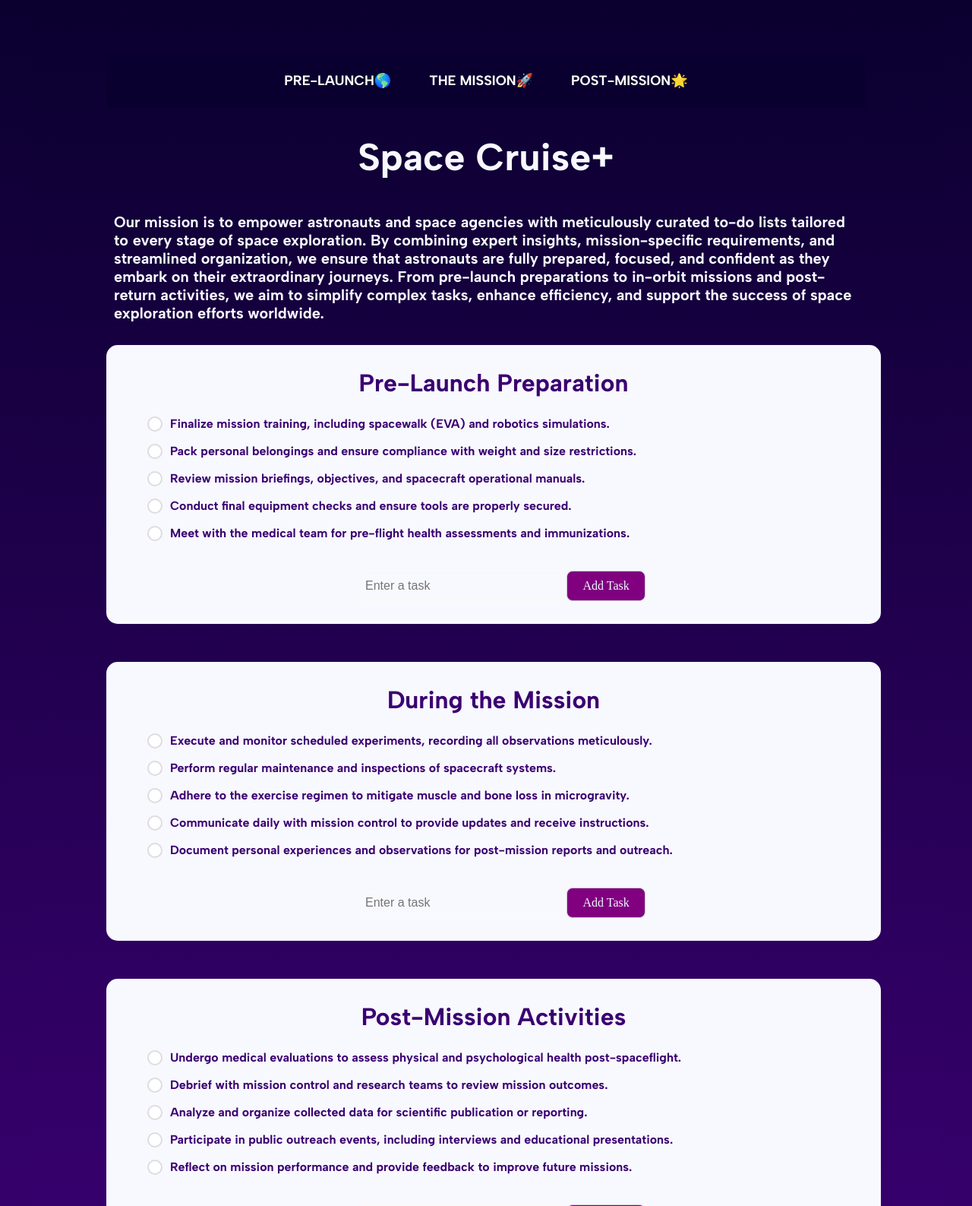
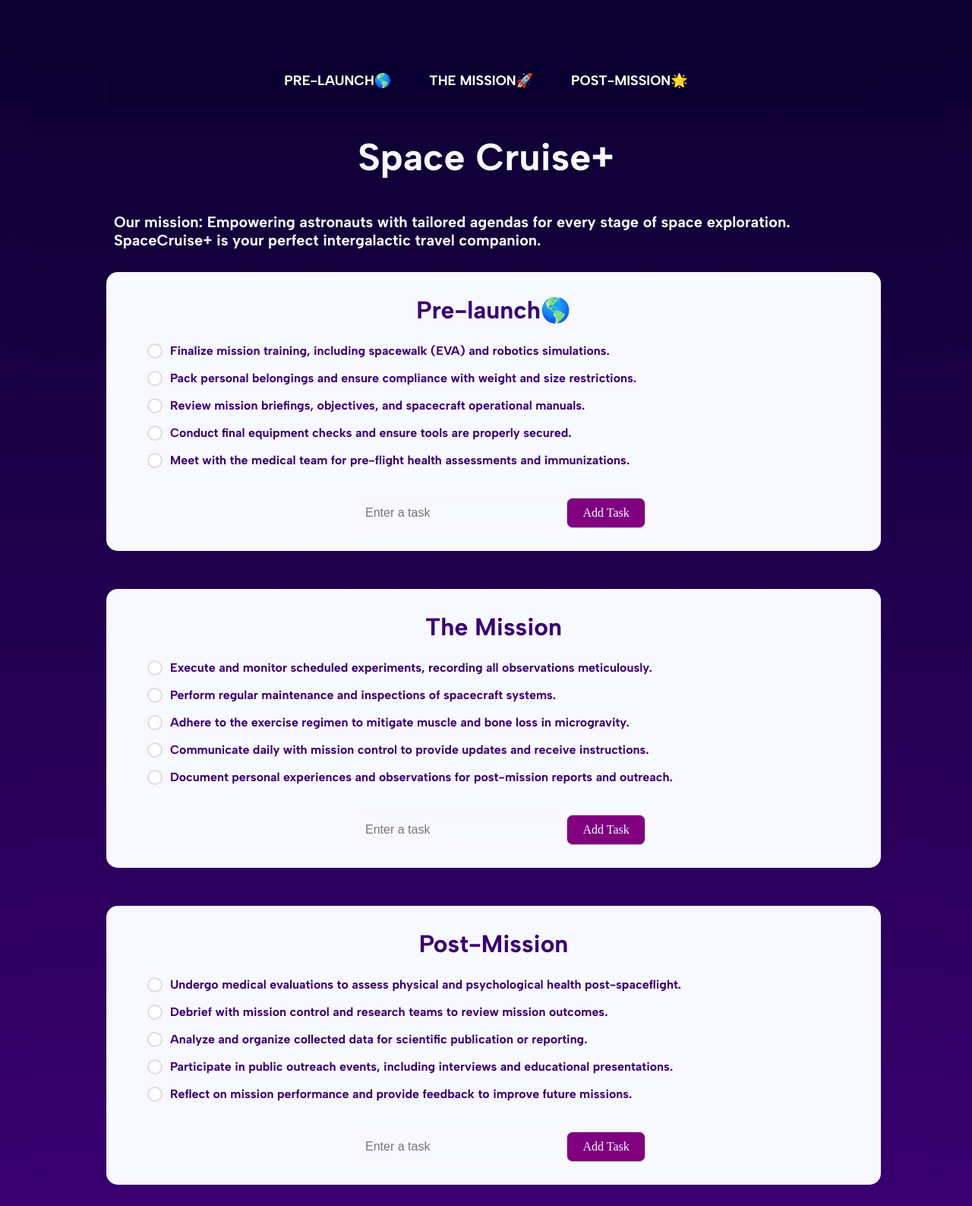
Before and after one commit to aqaiser3/spacecruise, a plain HTML site: page todo.html in a window 1280 px wide. Shown: the top 1587 px of the page at 76% size. Drawn offline with Linux system fonts and the light colour scheme.

Commit message:
headings changes

```diff
--- a/todo.html
+++ b/todo.html
@@ -129,7 +129,7 @@
 
 
 
-            <p class="mission">Our mission is to empower astronauts and space agencies with meticulously curated to-do lists tailored to every stage of space exploration. By combining expert insights, mission-specific requirements, and streamlined organization, we ensure that astronauts are fully prepared, focused, and confident as they embark on their extraordinary journeys. From pre-launch preparations to in-orbit missions and post-return activities, we aim to simplify complex tasks, enhance efficiency, and support the success of space exploration efforts worldwide.</p>
+            <p class="mission">Our mission: Empowering astronauts with tailored agendas for every stage of space exploration. SpaceCruise+ is your perfect intergalactic travel companion. </p>
 
             <!-- Predefined task sections for each planet -->
 
@@ -138,7 +138,7 @@
 
 
                 <div id="mercury">
-                <h1>Pre-Launch Preparation</h1>
+                <h1>Pre-launch🌎</h1>
                 <ul id="task-list-mercury"></ul>
 
                 <div id="align">
@@ -158,7 +158,7 @@
         <div id="planet">
 
             <div id="venus">
-                <h1>During the Mission</h1>
+                <h1>The Mission</h1>
                 <ul id="task-list-venus"></ul>
 
                  <div id="align">
@@ -175,7 +175,7 @@
 
         <div id="planet">
             <div id="mars">
-                <h1>Post-Mission Activities</h1>
+                <h1>Post-Mission</h1>
                 <ul id="task-list-mars"></ul>
 
                  <div id="align">
```
